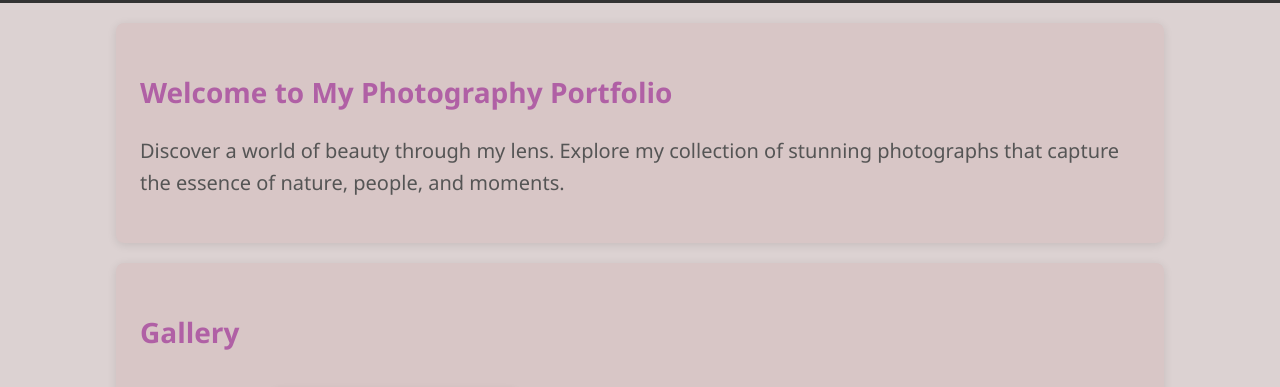
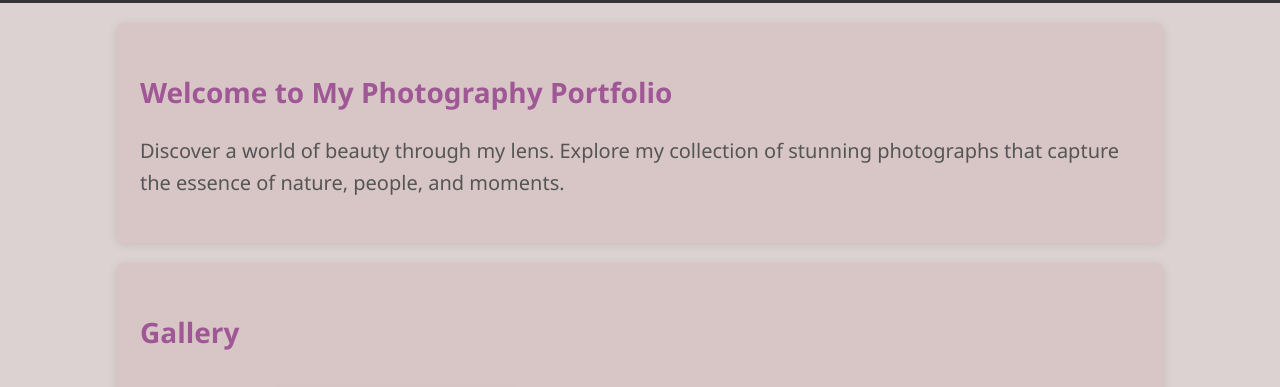
Before and after one commit to lukenganga443-a11y/Photography-page, a plain HTML site: page index.html in a window 1280 px wide. Shown: the part 237-624 px from the top of the page. Drawn offline with Linux system fonts and the light colour scheme.

Commit message:
Update section h2 color for consistency

```diff
--- a/style.css
+++ b/style.css
@@ -59,7 +59,7 @@ section:hover {
 }
 
 section h2{
-    color: rgb(176, 96, 165);
+    color: rgb(160, 87, 150);
     margin-bottom: 14px;
     font-size: 28px;
 }
```
